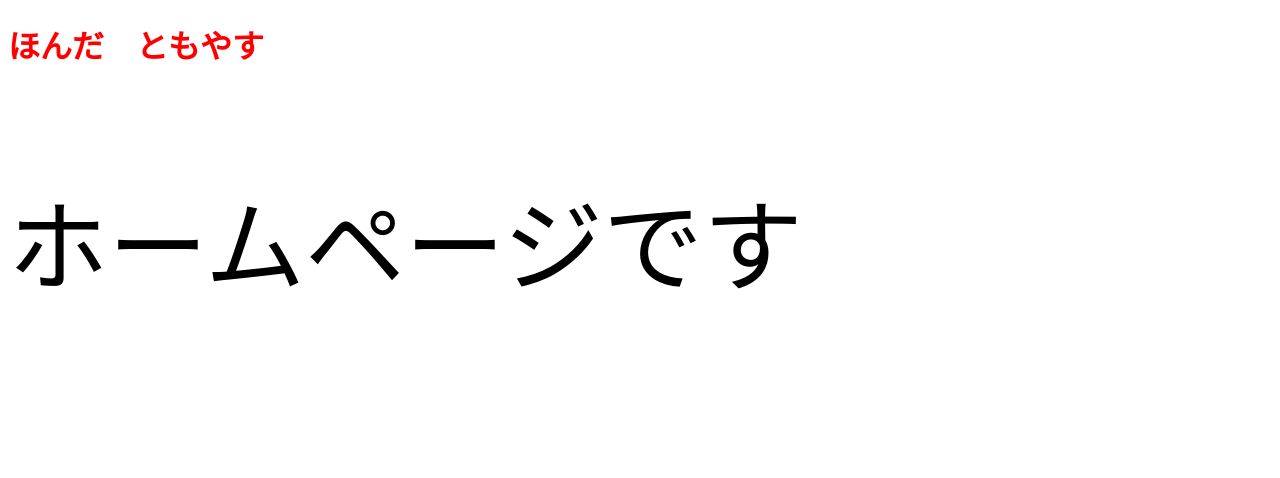
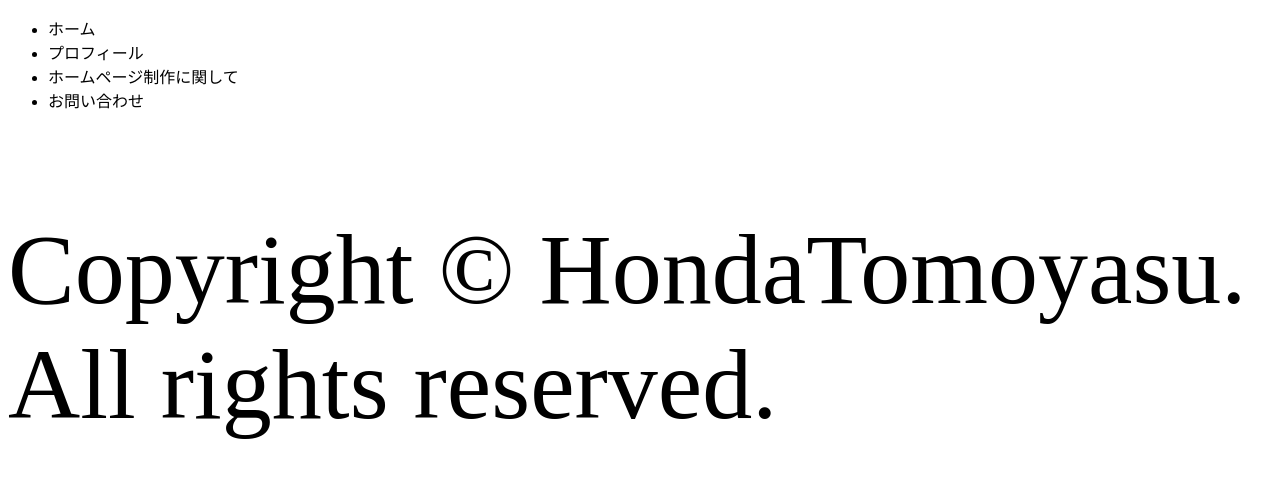
Before and after one commit to TomoyasuHonda/TomoyasuHonda.github.io, a plain HTML site: page index.html in a window 1280 px wide. Drawn offline with Linux system fonts and the light colour scheme.

Commit message:
ヘッダー、フッターのhtml作成

```diff
--- a/index.html
+++ b/index.html
@@ -8,7 +8,24 @@
     <title>本田　知康</title>
 </head>
 <body>
-    <h1>ほんだ　ともやす</h1>
-    <p>ホームページです</p>
+    <header>
+        <div>
+            <ul>
+                <li>ホーム</li>
+                <li>プロフィール</li>
+                <li>ホームページ制作に関して</li>
+                <li>お問い合わせ</li>
+            </ul>
+        </div>
+    </header>
+
+    <main>
+
+    </main>
+
+    <footer>
+        <p>Copyright © HondaTomoyasu. All rights reserved.</p>
+    </footer>
+
 </body>
 </html>
```
